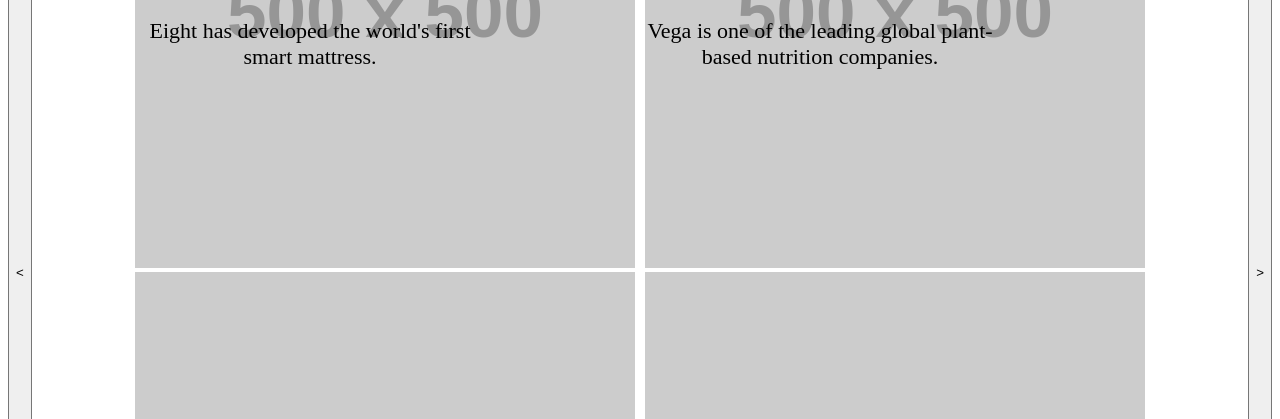
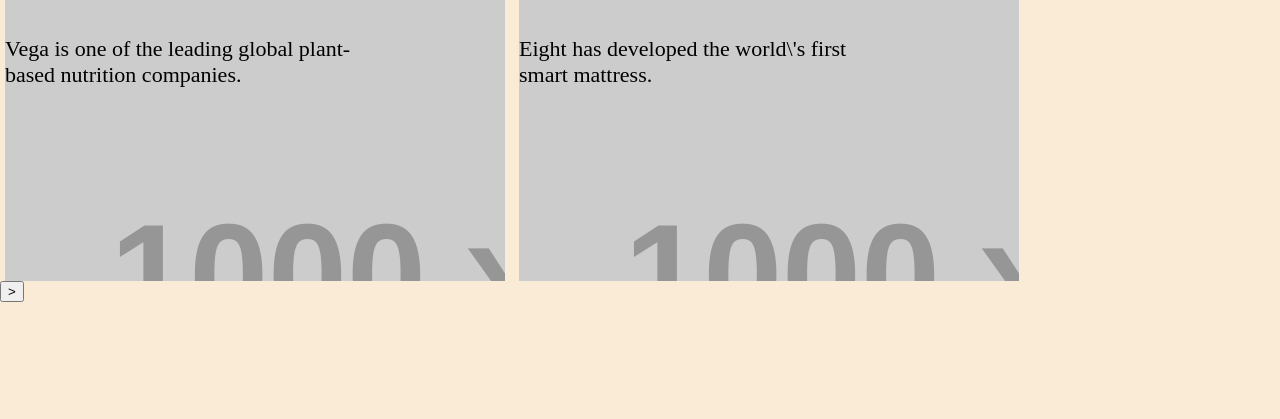
Before and after one commit to omar-jandali/LF_Frontend_Assessment, a website built with webpack: page index.html in a window 1280 px wide. Shown: the part 240-659 px from the top of the page. Built offline with nearby package versions, Linux system fonts and the light colour scheme; placeholder pictures from the web are drawn by us.

Commit message:
:fixed the issues with the carousel. It is now working properly. It now hides the voerflow and shifts the entire slider over for next and previous

```diff
--- a/app.js
+++ b/app.js
@@ -1,90 +1,33 @@
 console.log('this is a test');
-$('#content').html();
-var $content = $('#content');
+$('.slides').html();
+var slider = $('#slider');
+var $slides = $('.slides');
+var $slide = $('.slide');
 
-images = [
-    {
-        id:1,
-        image:'http://via.placeholder.com/500x500',
-        title:'Vega',
-        caption:'Vega is one of the leading global plant-based nutrition companies.'
-    },
-    {
-        id:2,
-        image:'http://via.placeholder.com/500x500',
-        title:'EightSleep',
-        caption:'Eight has developed the world\'s first smart mattress.'
-    },
-    {
-        id:3,
-        image:'http://via.placeholder.com/500x500',
-        title:'The Hundereds.com',
-        caption:'The Hundereds Shopify Plus eCommerse site features a 100% custom and seamless Wordpress integraion.'
-    },
-    {
-        id:4,
-        image:'http://via.placeholder.com/500x500',
-        title:'PRG Nation',
-        caption:'InnerSelf Technologies hopes to create4 a PRG Nation, built around their new bio-stimulant and monitoring system.'
-    },
-    {
-        id:5,
-        image:'http://via.placeholder.com/500x500',
-        title:'Qualo.com',
-        caption:'Immerseive, highly-branded, and customer-focused shopping experience. '
-    },
-]
-
-var counter = 0;
-// .find('.current').animate({"margin-left":"400px"})
-
-function renderWindow(){
-    var $first = '<div id="item" class="first" style="background-image: url(' + images[counter].image + ');"><p id="title"> ' + images[counter].title + ' </p><p id="caption"> ' + images[counter].caption + ' </p></div>';
-    var $second = '<div id="item" class="second" style="background-image: url(' + images[counter + 1].image + ')"><p id="title"> ' + images[counter + 1].title + ' </p><p id="caption"> ' + images[counter + 1].caption + ' </p></div>'
-    $content.append($second);
-    $content.append($first);
-}
+var counter = 1;
 
 function nextItem(){
-    $content.find('.first').fadeOut(() => {
+    $slides.animate({"margin-left":"-=512px"}, 1000, () => {
         counter++;
-        $content.find('.first').remove();
-        $content.find('.second').removeClass('second').addClass('first');
-        if(counter <= 3){
-            var $new = '<div id="item" class="second" style="background-image: url(' + images[counter + 1].image + ')"><p id="title"> ' + images[counter + 1].title + ' </p><p id="caption"> ' + images[counter + 1].caption + ' </p></div>'
-            $content.find('.first').before($new)
-        }
-        if(counter > 3){
-            counter = 0;
-            var $new = '<div id="item" class="second" style="background-image: url(' + images[counter].image + ')"><p id="title"> ' + images[counter].title + ' </p><p id="caption"> ' + images[counter].caption + ' </p></div>'
-            $content.find('.first').before($new)
-
+        if(counter === $slide.length){
+            counter = 1;
+            $slides.css({"margin-left":"0"});
         }
     });
-
 }
 
 function previousItem(){
-    $content.find('.second').fadeOut(() => {
+    $slides.animate({"margin-left":"+=512px"}, 1000, () => {
         counter--;
-        $content.find('.second').remove();
-        $content.find('.first').removeClass('first').addClass('second');
-        if(counter >= 0){
-            var $new = '<div id="item" class="first" style="background-image: url(' + images[counter].image + ')"><p id="title"> ' + images[counter].title + ' </p><p id="caption"> ' + images[counter].caption + ' </p></div>'
-            $content.append($new)
+        if(counter < 1){
+            counter = 5;
+            $slides.css({"margin-left":"-2048px"});
         }
-        if(counter < 0){
-            counter = 3;
-            var $new = '<div id="item" class="first" style="background-image: url(' + images[counter + 1].image + ')"><p id="title"> ' + images[counter + 1].title + ' </p><p id="caption"> ' + images[counter + 1].caption + ' </p></div>'
-            $content.append($new)
-        }
-    });
-
+    })
 }
 
 function animate(){
 
-    renderWindow();
     setInterval(() => {
         nextItem()
     }, 5000);
--- a/index.html
+++ b/index.html
@@ -10,7 +10,6 @@
 </head>
 <body>
     <div id="app">
-        <div id="carousel">
         <!-- this crousel will be able to look infinitiey. I will do this by assigning
         a set of images a number or id value. Once the user has cycled to the last
         image, it will reset the cycle and start from the beginning.
@@ -20,12 +19,47 @@
         Point 4 => image 4 and 5
         Cycle Reset -->
         <button id="previous" onclick="previousItem()"><</button>
-            <div id="content">
-                <!-- this is content that will be static and absolute. it will not move
-                as the backend images move. -->
+        <div id="slider">
+            <ul class="slides">
+                <li class="slide 0">
+                    <div>
+                        <span id="title">Vega</span>
+                        <span id="caption">Vega is one of the leading global plant-based nutrition companies.</span>
+                    </div>
+                </li>
+                <li class="slide 1">
+                    <div>
+                        <span id="title">EightSleep</span>
+                        <span id="caption">Eight has developed the world\'s first smart mattress.</span>
+                    </div>
+                </li>
+                <li class="slide 2">
+                    <div>
+                        <span id="title">The Hundereds.com</span>
+                        <span id="caption">The Hundereds Shopify Plus eCommerse site features a 100% custom and seamless Wordpress integraion.</span>
+                    </div>
+                </li>
+                <li class="slide 3">
+                    <div >
+                        <span id="title">PRG Nation</span>
+                        <span id="caption">InnerSelf Technologies hopes to create4 a PRG Nation, built around their new bio-stimulant and monitoring system.</span>
+                    </div>
+                </li>
+                <li class="slide 4">
+                    <div>
+                        <span id="title">Qualo.com</span>
+                        <span id="caption">Immerseive, highly-branded, and customer-focused shopping experience.</span>
+                    </div>
+                </li>
+                <li class="slide 0">
+                    <div>
+                        <span id="title">Vega</span>
+                        <span id="caption">Vega is one of the leading global plant-based nutrition companies.</span>
+                    </div>
+                </li>
+            </ul>
         </div>
         <button id="next" onclick="nextItem()">></button>
-        </div>
     </div>
     <script src="app.js"></script>
     <!-- <script src="bundle.js"></script> -->
--- a/styles.css
+++ b/styles.css
@@ -1,30 +1,48 @@
-#carousel {
-    margin-left: auto;
-    margin-right: auto;
+body {
     height: 100%;
     width: 100%;
-    display: flex;
+    margin: 0%;
+    padding: 0%;
+    background-color: antiquewhite;
 }
 
-#content {
-    text-align: center;
+#app {
+    height: 500px;
+    width: 1024px;
 }
 
-#item {
+#slider {
+    overflow: hidden;
+    height: 100%;
+    width: 100%;
+    display: block;
+}
+
+.slides {
+    display: block;
+    height: 100%;
+    width: 3082px;
+    margin: 0px;
+    padding: 0px;
+}
+
+.slide > div {
+    position: relative;
+}
+
+.slide {
     display: inline-block;
+    list-style-type: none;
+    width: 500px;
     height: 500px;
-    width: 500px;
-    margin-top: 0px;
-    margin-right: 5px;
-    margin-left: 5px;
-    margin-bottom: 0px;
-    text-align: center;
+    margin: 5px;
+    background-image: url('http://via.placeholder.com/1000x1000');
 }
 
 #title {
     position: absolute;
-    margin-left: auto;
-    margin-right: auto;
+    margin-left: auto !important;
+    margin-right: auto !important;
     margin-top: 150px;
     font-size: 32px;
     text-align: center;
@@ -36,7 +54,7 @@
     position: absolute;
     width: 350px;
     font-size: 22px;
-    margin-left: auto;
-    margin-right: auto;
+    margin-left: auto !important;
+    margin-right: auto !important;
     margin-top: 250px;
 }
```
Lines whose indentation alone changed are shown as unchanged.
